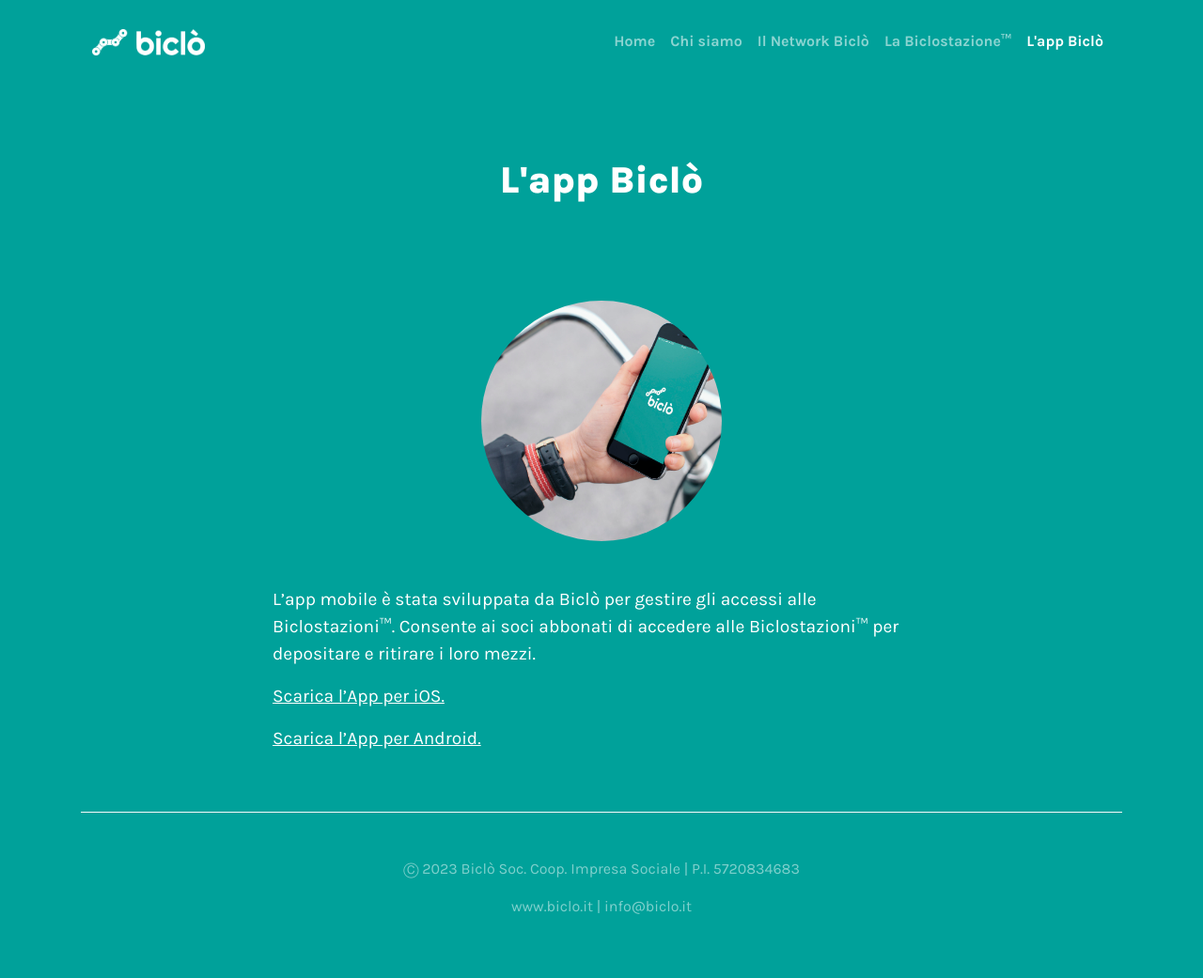
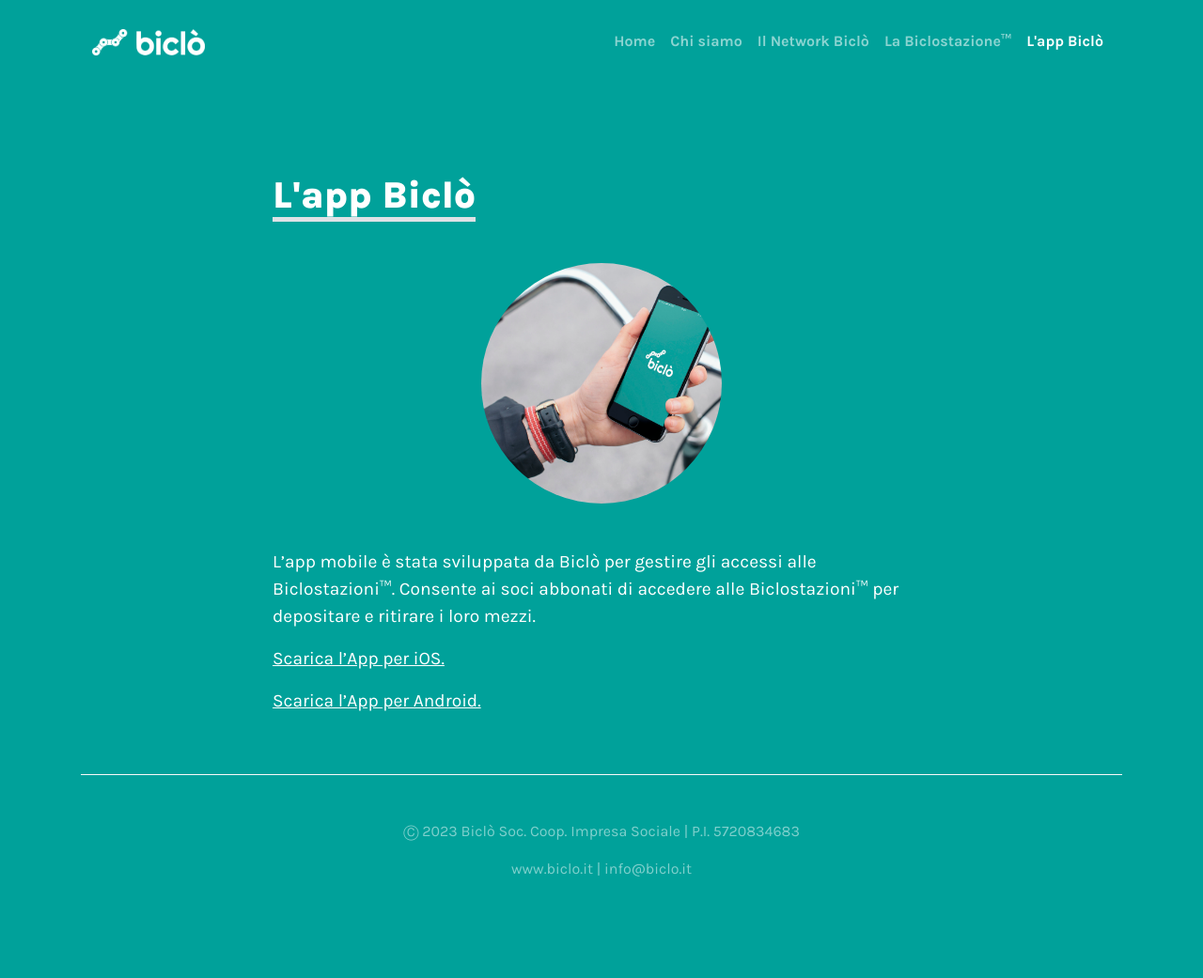
Before and after one commit to jacoping/bicloweb-2023, a Jekyll site: the page built from app.md, in a window 1280 px wide. Shown: the whole page at 94% size. Built offline with Jekyll 4.4.1, drawn with Linux system fonts in a browser that asks for light colours; after the commit the page ends 1001 px from its top, so only the background shows below that.

Commit message:
redesign h1

```diff
--- a/_layouts/pages.html
+++ b/_layouts/pages.html
@@ -8,11 +8,14 @@
 
   <main class="mt-5 px-3 d-flex flex-column align-items-center page">
 
-    <h1 class="mt-5">
-      {{page.title}}
-    </h1>
+
 
     <div style="min-height: vh; max-width: 700px;" class="mt-5">
+      <h1 class="my-3 mb-4">
+        <span class="border-bottom border-5">
+          {{page.title}}
+        </span>
+      </h1>
       {{ content | markdownify}}
     </div>
 
```
